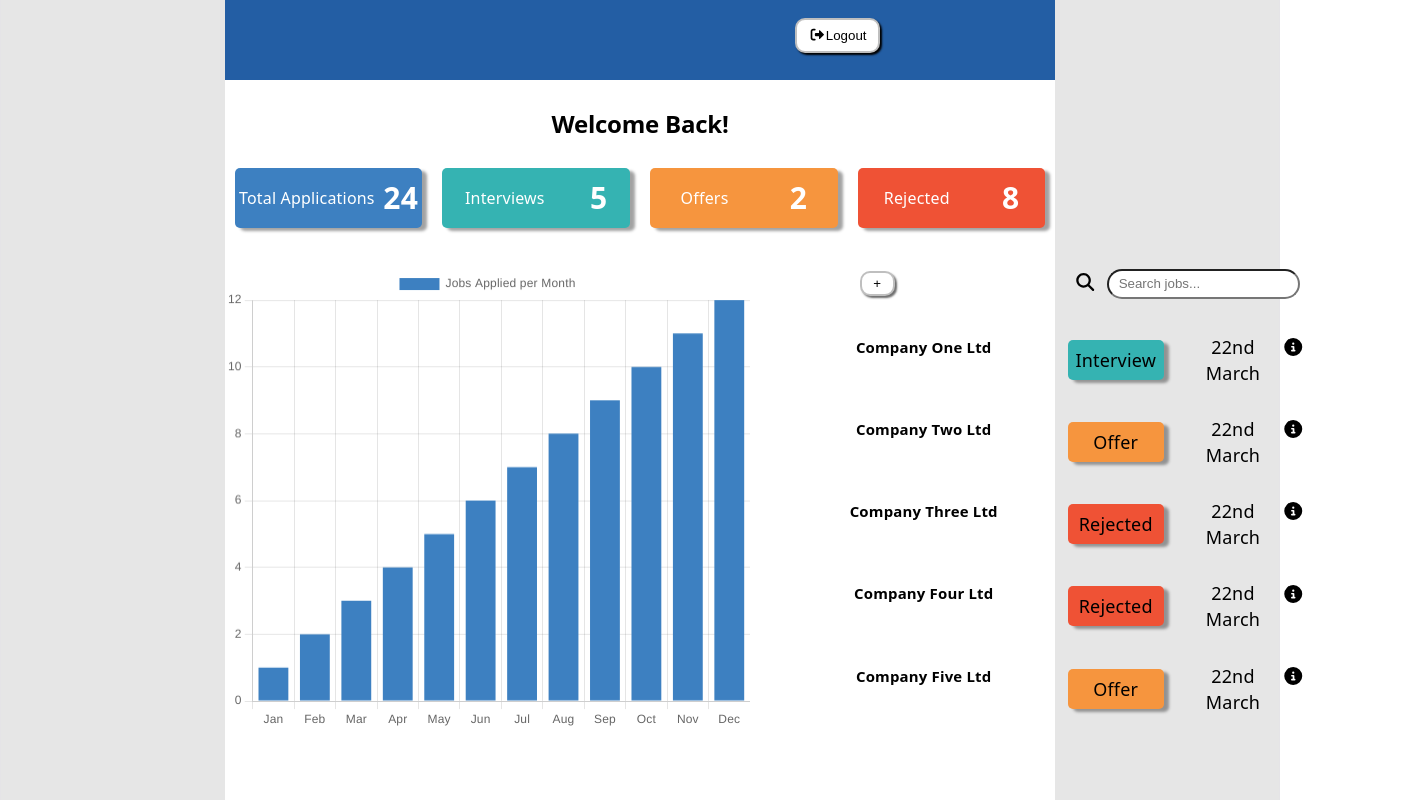
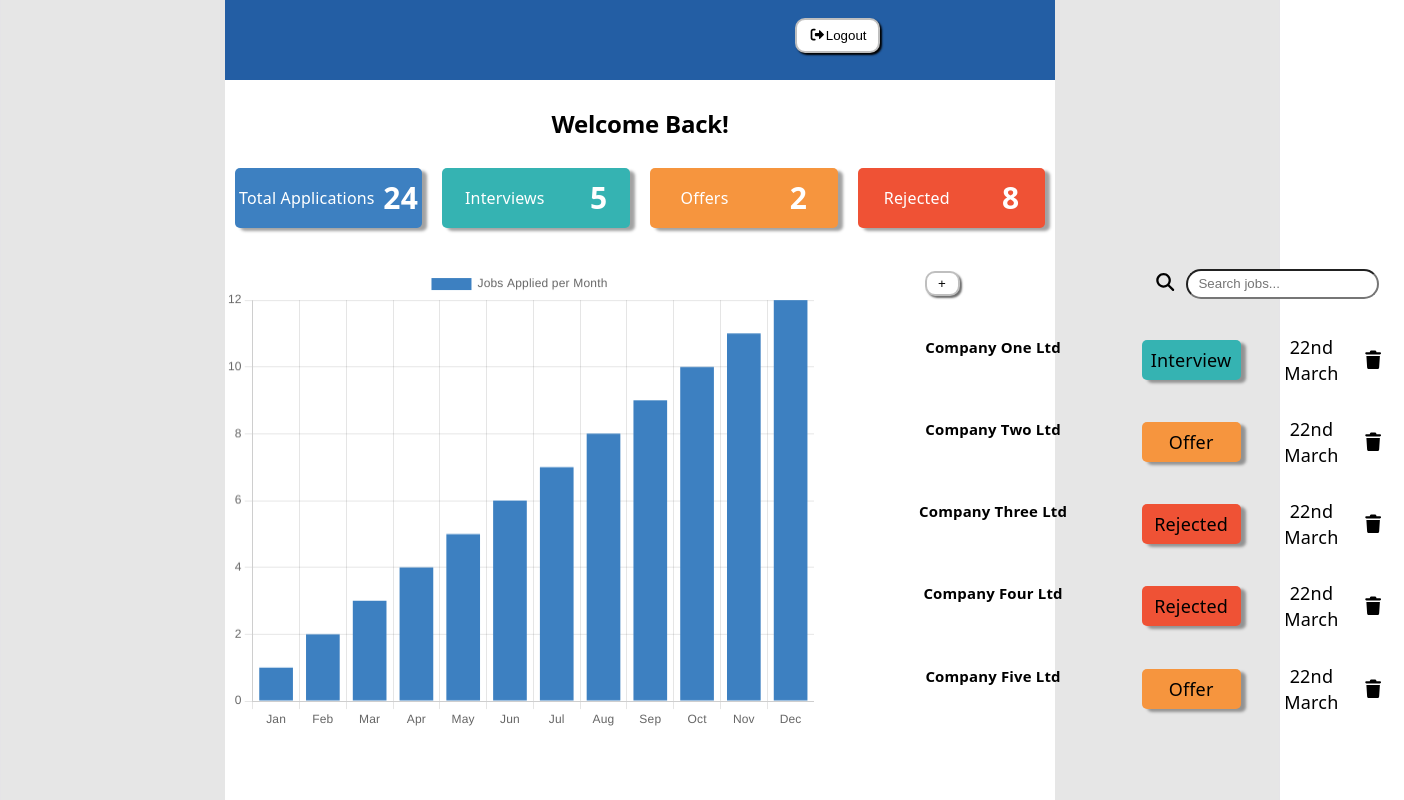
Before and after one commit to chris-gladney/Job-Application-Tracker, a React (Vite) app in the folder fe/: page /jobs-board in a window 1280 px wide. Shown: the whole page, 1404 px wide, since content can reach past the window. Built offline with nearby package versions, Linux system fonts and the light colour scheme.

Commit message:
Final front end finished without mobile styling

```diff
--- a/fe/src/App.css
+++ b/fe/src/App.css
@@ -227,7 +227,7 @@ h2 {
 
 .search-applications {
   margin: 20px;
-  width: 50%;
+  width: 540px;
 }
 
 .search-bar {
@@ -306,6 +306,7 @@ h2 {
   margin: auto;
 }
 
-.job-status a {
-  margin: auto 10px;
+.job-overview svg {
+  margin: auto;
+  cursor: pointer;
 }
--- a/fe/src/App.jsx
+++ b/fe/src/App.jsx
@@ -15,7 +15,6 @@ function App() {
         {/* Routes below this point will be protected */}
         <Route path="/add-job" element={<JobForm />} />
         <Route path="/jobs-board" element={<JobsBoard />} />
-
       </Routes>
     </BrowserRouter>
   );
--- a/fe/src/Components/JobOverview.jsx
+++ b/fe/src/Components/JobOverview.jsx
@@ -1,5 +1,5 @@
 import { FontAwesomeIcon } from "@fortawesome/react-fontawesome";
-import { faCircleInfo } from "@fortawesome/free-solid-svg-icons";
+import { faTrash } from "@fortawesome/free-solid-svg-icons";
 import { Link } from "react-router-dom";
 
 function JobOverview({ company, status, date }) {
@@ -20,9 +20,10 @@ function JobOverview({ company, status, date }) {
         <p>{status}</p>
       </div>
       <p>{date}</p>
-      <Link to="/">
-        <FontAwesomeIcon icon={faCircleInfo} style={{ color: "black" }} />
-      </Link>
+
+      <FontAwesomeIcon icon={faTrash} style={{ color: "black" }} onClick={() => {
+        console.log("Hello")
+      }} />
     </div>
   );
 }
```
Also changed, not shown: fe/src/Components/EditJob.jsx (deleted, +0 -9 lines).
